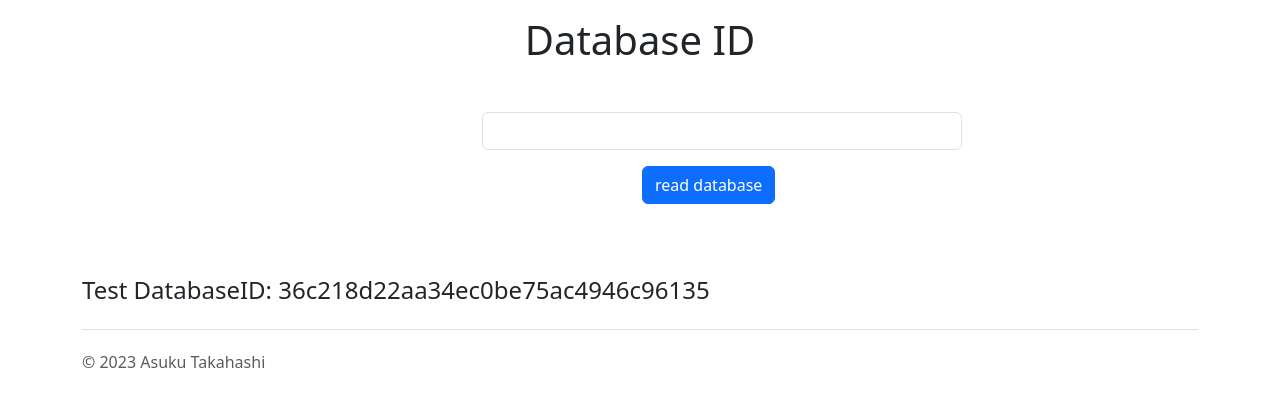
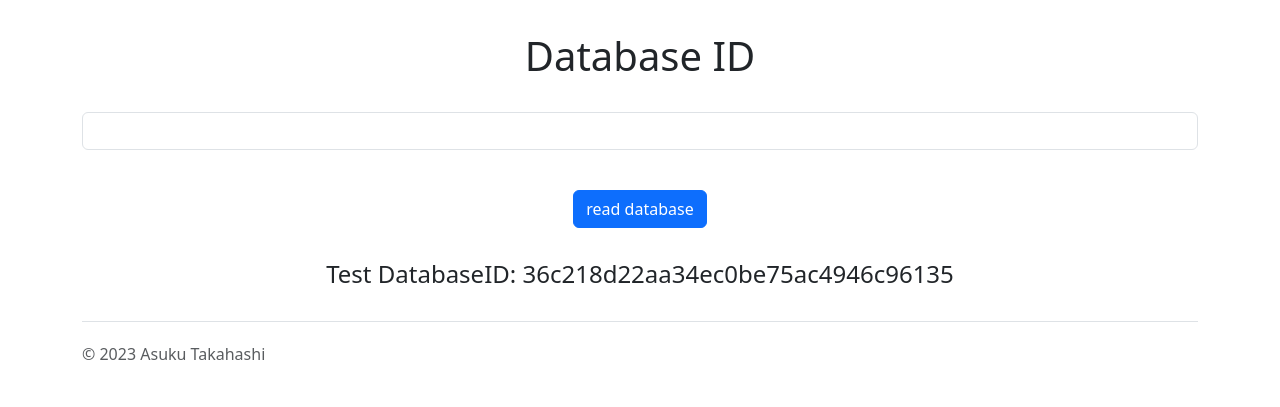
Before and after one commit to ask-t/APP_Notion-Datbase, a Flask app: page / in a window 1280 px wide. Shown: the part 56-463 px from the top of the page. Run offline with Flask 3, Linux system fonts and the light colour scheme; parts of the project's set-up code (start-up, migrations or seed data) failed here and were passed over.

Commit message:
change style

```diff
--- a/static/css/style.css
+++ b/static/css/style.css
@@ -1,5 +1,6 @@
 main{
   height:auto;
+  margin: 2rem;
 }
 .div1{
   padding-top: 2rem;
@@ -14,10 +15,7 @@ html {
   /*rem算出をしやすくするために*/
 }
 
-.form1{
-  margin-right: 25rem;
-  margin-left: 25rem;
-}
+
 .input1{
   margin-right: 10rem;
   margin-left : 10rem;
--- a/templates/index.html
+++ b/templates/index.html
@@ -1,14 +1,19 @@
 {% extends "base.html" %}
 {% block content %}
-<h1 style="margin: 1rem; text-align: center;"> Database ID</h1>
-<div class="div1 container">
-  <form method="POST" class="form1">
-    <input type = "text" style = "width: 30rem;" class="form-control" name = "data" >
-    <input type="submit" name = "button" value="read database" class="input1 btn btn-primary d-inline-flex align-items-center">
-  </form>
-</div>
-<div class="container">
+<div class="container" style="text-align: center;">
+  <h1> Database ID</h1>
+  <div class="mb-3">
+    <form method="POST">
+      <br>
+      <input type="text" class="form-control" name="data" >
+      <br>
+      <input type="submit" name="button" value="read database"
+        class="input1 btn btn-primary d-inline-flex align-items-center">
+    </form>
+  </div>
+  <div class="container">
     <h2>{{message}}</h2>
     <p class="h4">Test DatabaseID: 36c218d22aa34ec0be75ac4946c96135 </p>
+  </div>
 </div>
 {% endblock %}
```
